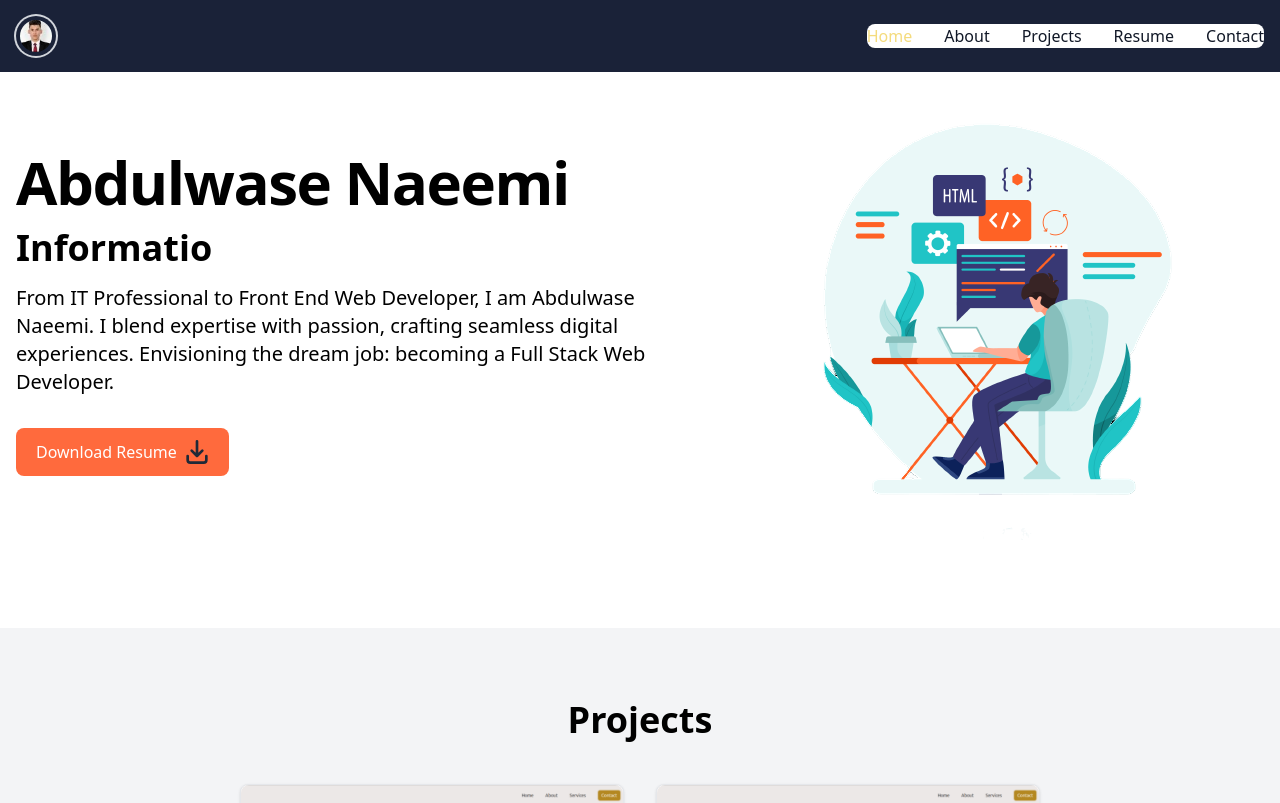
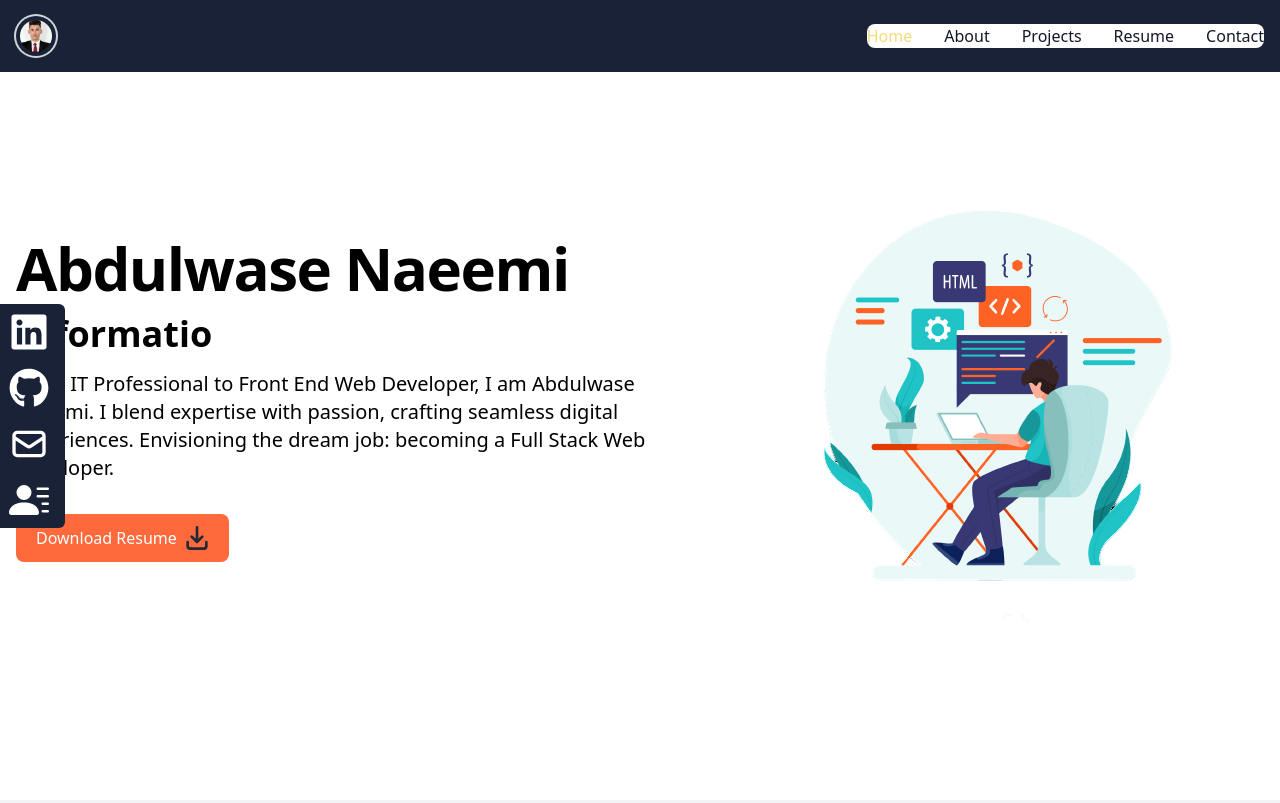
Before and after one commit to Naeemi7/portfolio, a React (Vite) app: page / in a window 1280 px wide. Shown: the top 803 px of the page. Built offline with nearby package versions, Linux system fonts and the light colour scheme.

Commit message:
bug fixed

```diff
--- a/src/App.jsx
+++ b/src/App.jsx
@@ -5,12 +5,14 @@ import About from "./components/Aboout";
 import Project from "./components/Project";
 import Contact from "./components/Contact";
 import Footer from "./components/Footer";
+import Social from "./components/Social";
 
 function App() {
   return (
     <>
       <Navbar />
       <Hero />
+      <Social />
       {/*    <About /> */}
       <Project />
       <Contact />
--- a/src/components/Hero.jsx
+++ b/src/components/Hero.jsx
@@ -41,10 +41,10 @@ function Hero() {
   }, [currentIndex, currentPhraseIndex]);
 
   return (
-    <section className="bg-white dark:bg-primary h-70vh">
-      {/* Set height to 70% of viewport */}
-      <div className="grid max-w-screen-xl px-4 py-8 mx-auto lg:gap-8 xl:gap-0 lg:py-16 lg:grid-cols-12">
-        <div className="mr-auto place-self-center lg:col-span-7">
+    <section className="bg-white dark:bg-primary h-screen">
+      {/* Set height to 100vh for full viewport height */}
+      <div className="flex items-center justify-center max-w-screen-xl h-full mx-auto px-4 py-8 lg:gap-8 xl:gap-0 lg:py-16 lg:grid lg:grid-cols-12">
+        <div className="mr-auto lg:col-span-7">
           <h1 className="max-w-2xl mb-4 text-4xl font-extrabold tracking-tight leading-none md:text-5xl xl:text-6xl dark:text-h1Color">
             Abdulwase Naeemi
           </h1>
--- /dev/null
+++ b/src/components/Social.jsx
@@ -0,0 +1,77 @@
+import { FaGithub, FaLinkedin } from "react-icons/fa";
+import { HiOutlineMail } from "react-icons/hi";
+import { BsFillPersonLinesFill } from "react-icons/bs";
+
+//Socail Media array
+const links = [
+  {
+    id: 1,
+    child: (
+      <>
+        LinkedIn <FaLinkedin size={40} className="text-white" />
+      </>
+    ),
+    href: "https://www.linkedin.com/in/abdulwase-naeemi/",
+    style: "rounded-tr-md",
+  },
+  {
+    id: 2,
+    child: (
+      <>
+        Github <FaGithub size={40} className="text-white" />
+      </>
+    ),
+    href: "https://github.com/Naeemi7",
+  },
+  {
+    id: 3,
+    child: (
+      <>
+        Mail <HiOutlineMail size={40} />
+      </>
+    ),
+    href: "mailto:abdulwasenaeemi7@gmail.com",
+  },
+  {
+    id: 3,
+    child: (
+      <>
+        Resume <BsFillPersonLinesFill size={40} />
+      </>
+    ),
+    href: "/cv.pdf",
+    style: "rounded-br-md",
+    download: true,
+  },
+];
+
+function Social() {
+  return (
+    <div className="hidden lg:flex flex-col top-[38%] left-0 fixed">
+      <ul>
+        {links.map(({ id, child, href, style, download }) => (
+          <li
+            key={id}
+            className={
+              "flex justify-between items-center w-40 h-14 px-4  ml-[-95px] hover:ml-[-8px] hover:rounded-md duration-300 bg-primary" +
+              " " +
+              style
+            }
+          >
+            <a
+              href={href}
+              className="flex justify-between items-center w-full text-white "
+              download={download}
+              target="blank"
+              rel="noreferrer"
+            >
+              {child}
+            </a>
+          </li>
+        ))}
+      </ul>
+    </div>
+  );
+}
+
+export default Social;
```
